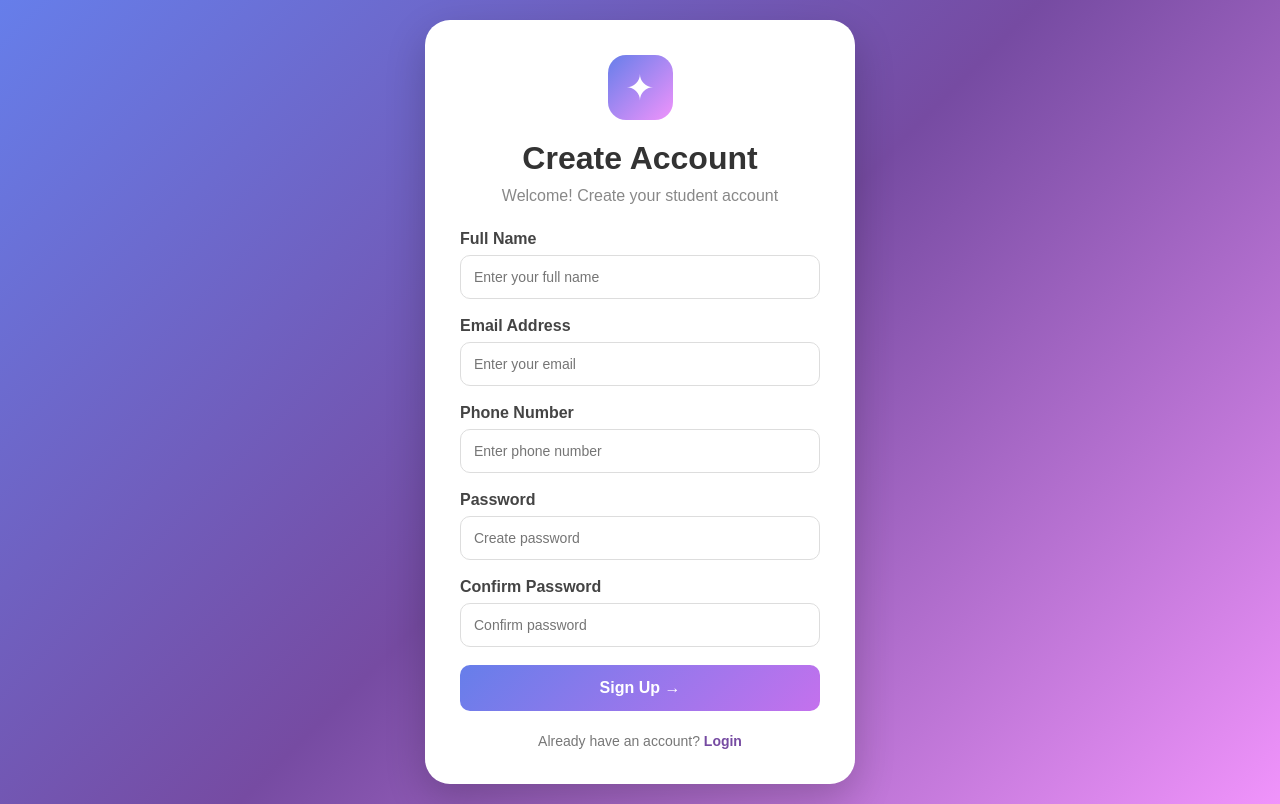
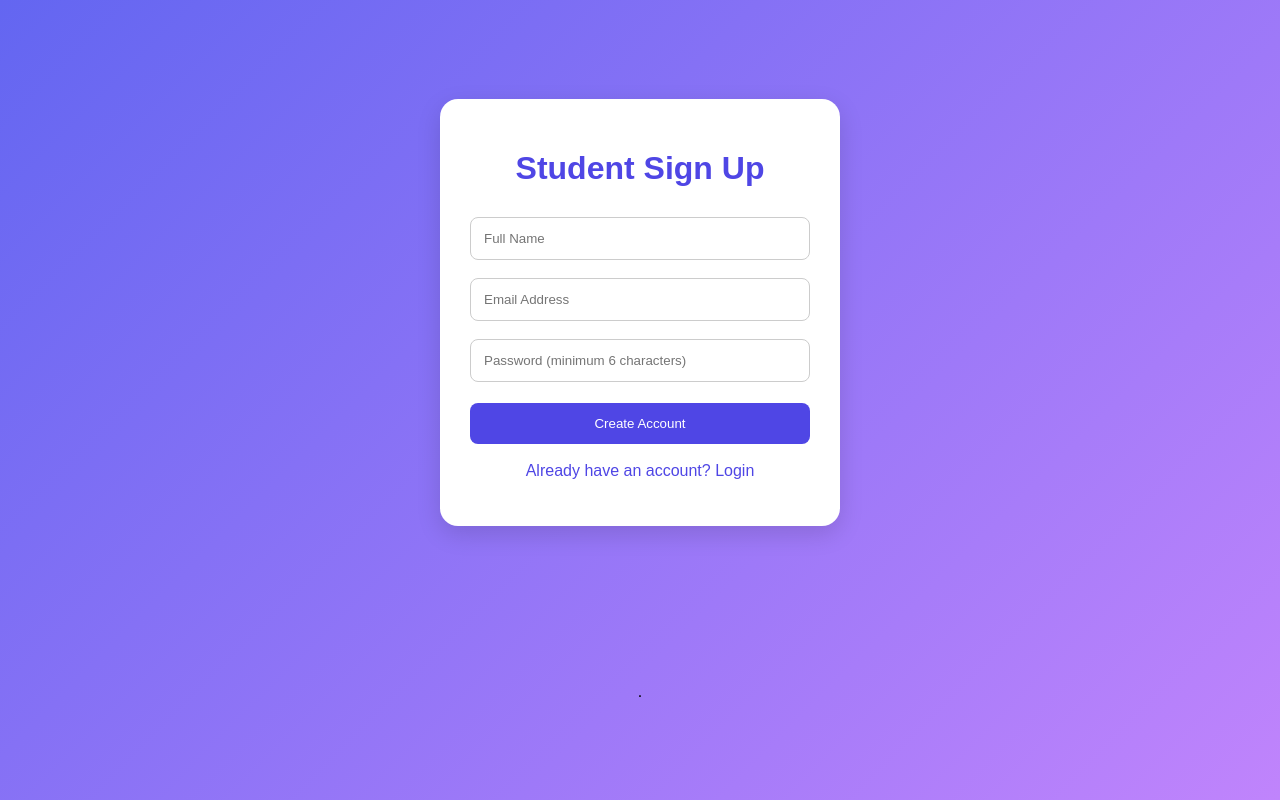
Before and after one commit to kaurqueen1234987-cmd/Student-Registration-Management-System, a plain HTML site: page Index.html in a window 1280 px wide. Drawn offline with Linux system fonts and the light colour scheme.

Commit message:
Update Index.html

```diff
--- a/Index.html
+++ b/Index.html
@@ -1,156 +1,115 @@
+
 
 <!DOCTYPE html>
 <html lang="en">
 <head>
-    <meta charset="UTF-8">
-    <meta name="viewport" content="width=device-width, initial-scale=1.0">
-    <title>Student Sign Up Page</title>
-
-    <style>
-        * {
-            margin: 0;
-            padding: 0;
-            box-sizing: border-box;
-            font-family: Arial, sans-serif;
-        }
-
-        body {
-            min-height: 100vh;
-            background: linear-gradient(135deg, #667eea, #764ba2, #f093fb);
-            display: flex;
-            justify-content: center;
-            align-items: center;
-            padding: 20px;
-        }
-
-        .signup-box {
-            background: white;
-            width: 100%;
-            max-width: 430px;
-            padding: 35px;
-            border-radius: 25px;
-            box-shadow: 0 15px 40px rgba(0,0,0,0.2);
-        }
-
-        .logo {
-            width: 65px;
-            height: 65px;
-            background: linear-gradient(135deg, #667eea, #f093fb);
-            color: white;
-            font-size: 35px;
-            border-radius: 18px;
-            display: flex;
-            justify-content: center;
-            align-items: center;
-            margin: 0 auto 20px;
-        }
-
-        h1 {
-            text-align: center;
-            color: #333;
-            margin-bottom: 10px;
-        }
-
-        .subtitle {
-            text-align: center;
-            color: #888;
-            margin-bottom: 25px;
-        }
-
-        label {
-            display: block;
-            margin-bottom: 7px;
-            font-weight: bold;
-            color: #444;
-        }
-
-        input {
-            width: 100%;
-            padding: 13px;
-            margin-bottom: 18px;
-            border: 1px solid #ddd;
-            border-radius: 10px;
-            outline: none;
-            font-size: 14px;
-        }
-
-        input:focus {
-            border-color: #8b5cf6;
-            box-shadow: 0 0 7px rgba(139,92,246,0.2);
-        }
-
-        button {
-            width: 100%;
-            padding: 14px;
-            border: none;
-            border-radius: 10px;
-            background: linear-gradient(135deg, #667eea, #c471ed);
-            color: white;
-            font-size: 16px;
-            font-weight: bold;
-            cursor: pointer;
-            transition: 0.3s;
-        }
-
-        button:hover {
-            transform: translateY(-3px);
-        }
-
-        .footer {
-            text-align: center;
-            margin-top: 22px;
-            color: #777;
-            font-size: 14px;
-        }
-
-        .footer a {
-            color: #764ba2;
-            text-decoration: none;
-            font-weight: bold;
-        }
-    </style>
+<meta charset="UTF-8">
+<meta name="viewport" content="width=device-width, initial-scale=1.0">
+<title>Student Registration</title>
+<style>
+*{box-sizing:border-box;font-family:Arial}
+body{margin:0;background:linear-gradient(135deg,#6366f1,#c084fc);min-height:100vh;display:grid;place-items:center;padding:20px}
+.container{background:white;padding:30px;border-radius:18px;width:100%;max-width:400px;box-shadow:0 8px 25px #0002}
+h1{text-align:center;color:#4f46e5}
+input{width:100%;padding:13px;margin:9px 0;border:1px solid #ccc;border-radius:8px}
+button{width:100%;padding:13px;margin-top:12px;background:#4f46e5;color:white;border:0;border-radius:8px;cursor:pointer}
+.switch{text-align:center;margin-top:18px;color:#4f46e5;cursor:pointer}
+#message{text-align:center;color:#dc2626}
+</style>
 </head>
-
 <body>
 
-    <div class="signup-box">
+<div class="container">
+<h1 id="heading">Student Sign Up</h1>
 
-        <div class="logo">✦</div>
+<input id="name" placeholder="Full Name">
+<input id="email" type="email" placeholder="Email Address">
+<input id="password" type="password" placeholder="Password (minimum 6 characters)">
 
-        <h1>Create Account</h1>
+<button id="mainBtn">Create Account</button>
+<p id="message"></p>
+<p class="switch" id="switchBtn">Already have an account? Login</p>
+</div>
 
-        <p class="subtitle">
-            Welcome! Create your student account
-        </p>
+<script type="module">
+import {initializeApp}
+from "https://www.gstatic.com/firebasejs/10.12.2/firebase-app.js";
 
-        <form>
+import {
+getAuth,createUserWithEmailAndPassword,
+signInWithEmailAndPassword,updateProfile
+} from "https://www.gstatic.com/firebasejs/10.12.2/firebase-auth.js";
 
-            <label>Full Name</label>
-            <input type="text" placeholder="Enter your full name" required>
+const firebaseConfig = {
+apiKey:"AIzaSyDlFOW4R4guY33-HkM3Lcms_ZgaaBO7Xys",
+authDomain:"student-management-syste-bfb0e.firebaseapp.com",
+projectId:"student-management-syste-bfb0e",
+storageBucket:"student-management-syste-bfb0e.firebasestorage.app",
+messagingSenderId:"1014947615526",
+appId:"1:1014947615526:web:49c33237264557f9c5a7e7",
+measurementId:"G-PER6S3KD3F"
+};
 
-            <label>Email Address</label>
-            <input type="email" placeholder="Enter your email" required>
+const app=initializeApp(firebaseConfig);
+const auth=getAuth(app);
 
-            <label>Phone Number</label>
-            <input type="tel" placeholder="Enter phone number" required>
+let isLogin=false;
 
-            <label>Password</label>
-            <input type="password" placeholder="Create password" required>
+const name=document.getElementById("name");
+const email=document.getElementById("email");
+const password=document.getElementById("password");
+const message=document.getElementById("message");
+const heading=document.getElementById("heading");
+const mainBtn=document.getElementById("mainBtn");
+const switchBtn=document.getElementById("switchBtn");
 
-            <label>Confirm Password</label>
-            <input type="password" placeholder="Confirm password" required>
+switchBtn.onclick=()=>{
+isLogin=!isLogin;
+heading.textContent=isLogin?"Student Login":"Student Sign Up";
+mainBtn.textContent=isLogin?"Login":"Create Account";
+switchBtn.textContent=isLogin?
+"New student? Create account":
+"Already have an account? Login";
+name.style.display=isLogin?"none":"block";
+message.textContent="";
+};
 
-            <button type="submit">
-                Sign Up →
-            </button>
+mainBtn.onclick=async()=>{
+message.textContent="";
 
-        </form>
+const e=email.value.trim();
+const p=password.value;
+const n=name.value.trim();
 
-        <p class="footer">
-            Already have an account? <a href="#">Login</a>
-        </p>
+if(!e||!p||(!isLogin&&!n)){
+message.textContent="Please fill all required fields.";
+return;
+}
 
-    </div>
+if(p.length<6){
+message.textContent="Password must be at least 6 characters.";
+return;
+}
 
+mainBtn.disabled=true;
+
+try{
+if(isLogin){
+await signInWithEmailAndPassword(auth,e,p);
+}else{
+const result=await createUserWithEmailAndPassword(auth,e,p);
+await updateProfile(result.user,{displayName:n});
+}
+
+window.location.href="student.html";
+
+}catch(error){
+message.textContent=error.message;
+}finally{
+mainBtn.disabled=false;
+}
+};
+</script>
 </body>
 </html>
+        .
```
